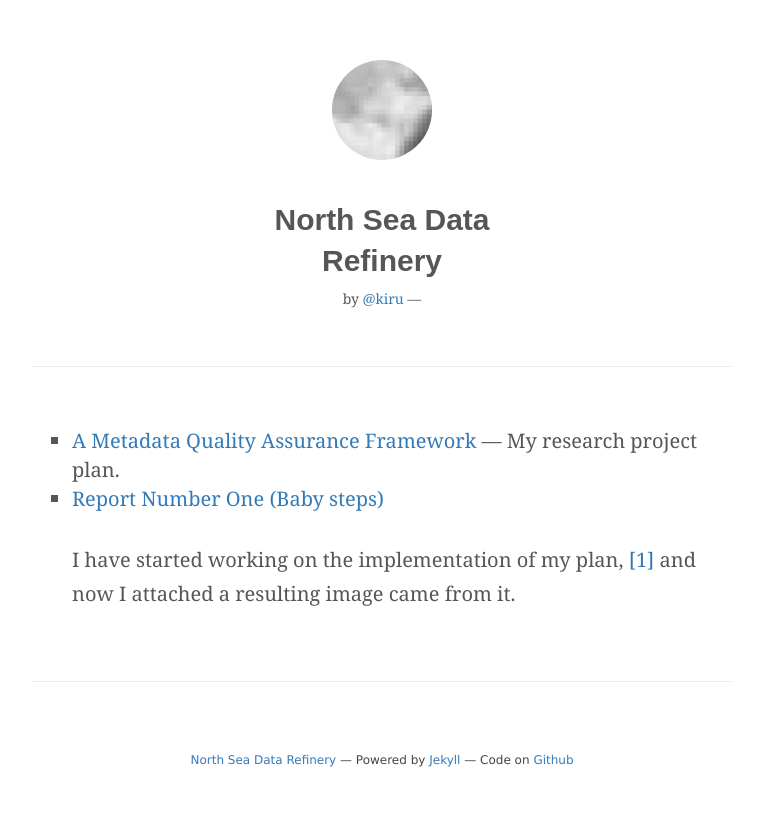
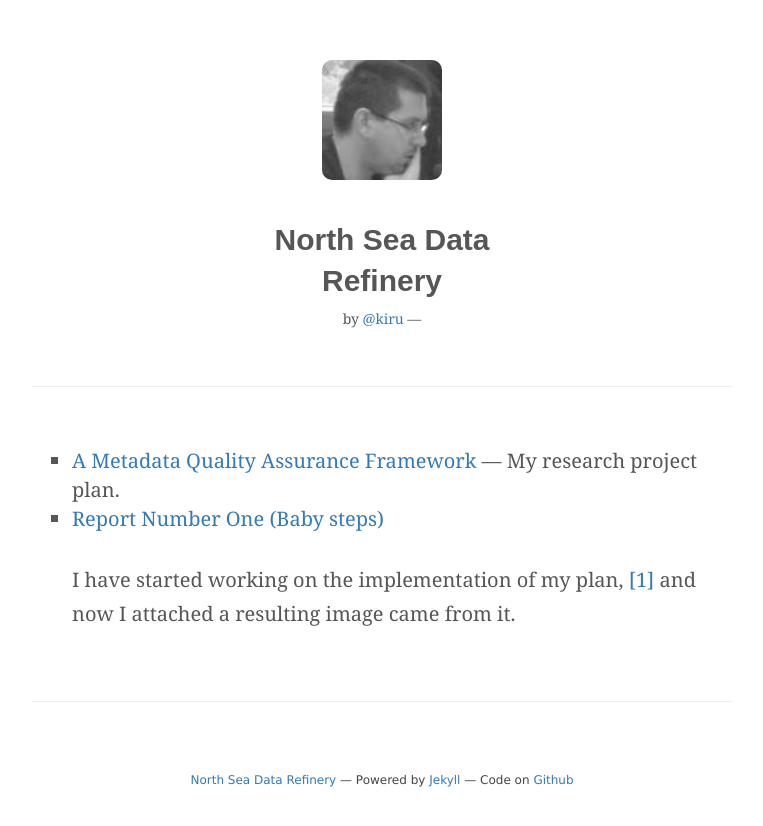
Before and after one commit to pkiraly/pkiraly.github.io, a Jekyll site: the page built from index.html, in a window 1280 px wide. Shown: the top 826 px of the page, without its empty margins (258-1021 px from the left). Built offline with Jekyll 4.4.1, drawn with Linux system fonts in a browser that asks for light colours; nearby versions of some CDN libraries; some web fonts are replaced; the list of posts is cut into pages by our own code.

Commit message:
Resize image.

```diff
--- a/css/stylesheet.css
+++ b/css/stylesheet.css
@@ -25,10 +25,10 @@ header.blog-header hr {
 
 a.logo {
 	display: block;
-	width: 100px;
-	height: 100px;
-	border-radius: 50px;
-	background: #FFFFFF url("../img/pkiraly.jpg");
+	width: 120px;
+	height: 120px;
+	border-radius: 10px;
+	background: #FFFFFF url("../img/pkiraly_120.jpg");
 	margin: 3em auto 2em auto;
 }
 
```
Also changed, not shown: img/pkiraly_120.jpg (added).
